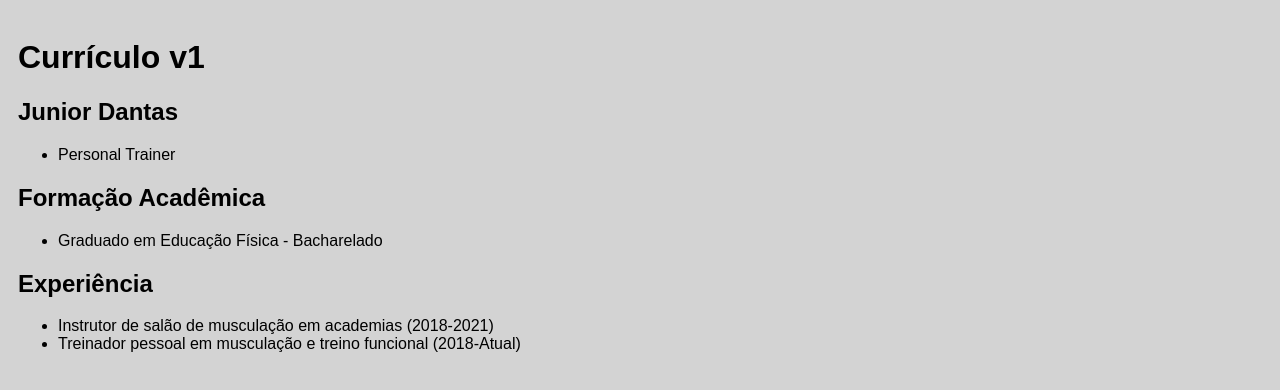
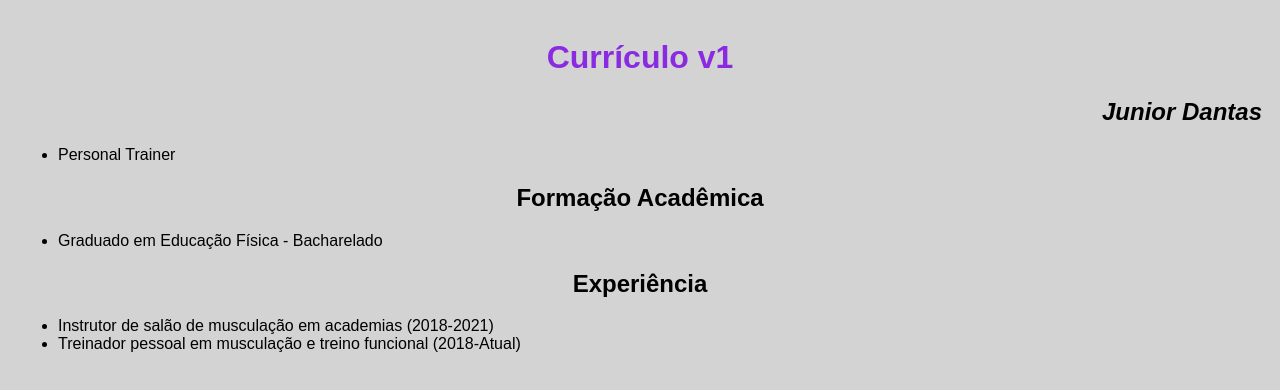
Before and after one commit to juniord-dev/projeto-curriculo, a plain HTML site: page index.html in a window 1280 px wide. Drawn offline with Linux system fonts and the light colour scheme.

Commit message:
Adicionando css

```diff
--- a/css/style.css
+++ b/css/style.css
@@ -3,3 +3,20 @@ body {
   font-family: Arial, Helvetica, sans-serif;
   background-color: lightgray;
 }
+
+h1,
+h2,
+h3,
+h4,
+h5,
+h6 {
+  text-align: center;
+}
+
+.title {
+  color:blueviolet;
+}
+.author {
+  font-style: italic;
+  text-align: right;
+}
--- a/index.html
+++ b/index.html
@@ -10,11 +10,11 @@
   </head>
   <body>
     <header>
-      <h1>Currículo v1</h1>
+      <h1 class="title">Currículo v1</h1>
     </header>
 
     <main>
-      <h2>Junior Dantas</h2>
+      <h2 class="author">Junior Dantas</h2>
       <ul>
         <li>Personal Trainer</li>
       </ul>
@@ -30,7 +30,6 @@
 
 
 
-
     </main>
 
     <script defer src="./js/script.js"></script>
```
